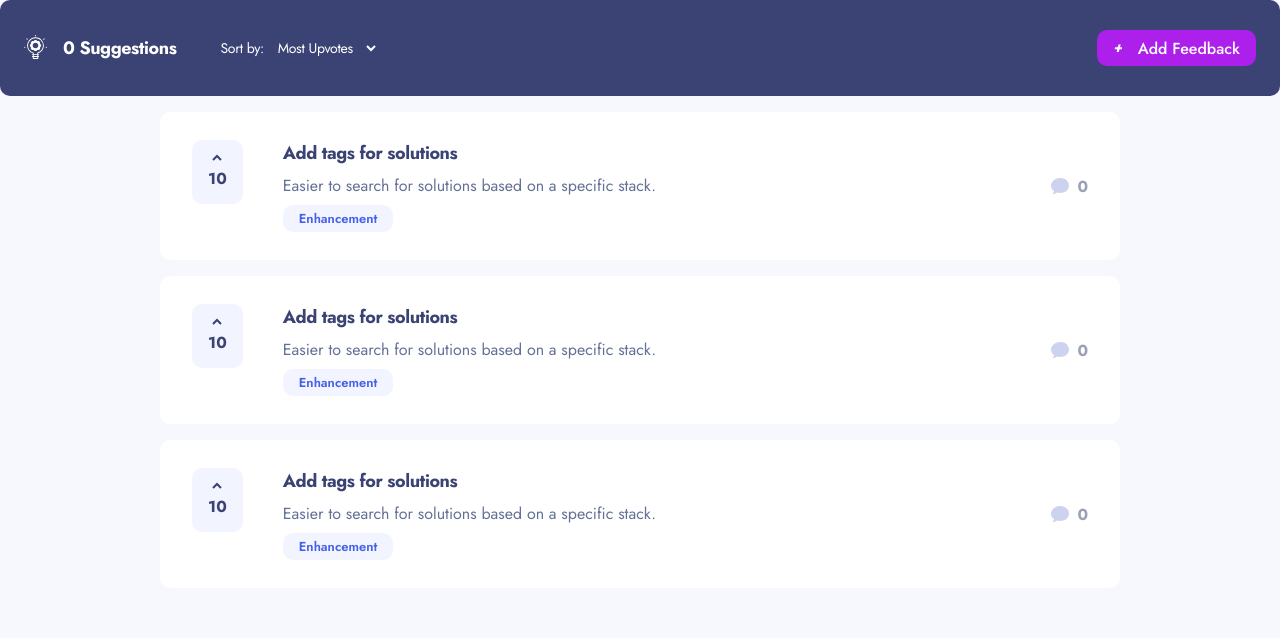
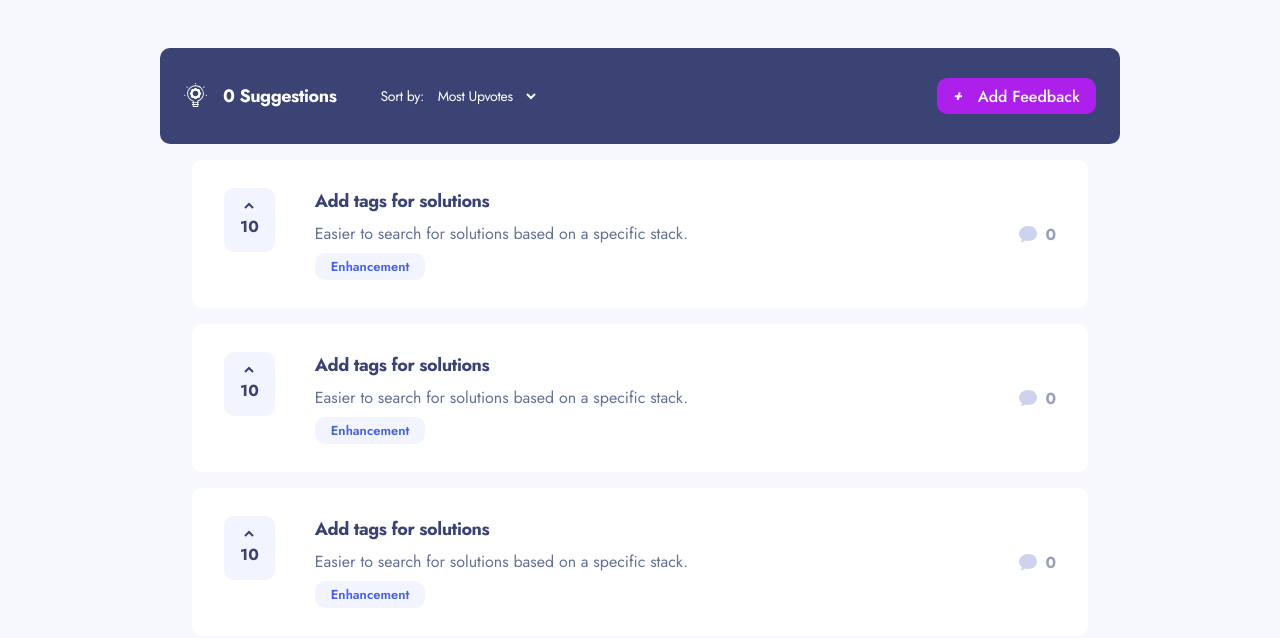
Before and after one commit to jmenges/feedback-next, a Next.js app: page / in a window 1280 px wide. Shown: the top 638 px of the page. Built offline with nearby package versions, Linux system fonts and the light colour scheme; what @thoughtbot/tailwindcss-aria-attributes would draw is missing.

Commit message:
update layout

```diff
--- a/src/app/layout.tsx
+++ b/src/app/layout.tsx
@@ -16,7 +16,7 @@ export default function RootLayout({
 }) {
   return (
     <html lang="en">
-      <body className={cn(jost.className, "bg-lighter-grey text-blue-grey text-xs tablet:text-md")}>{children}</body>
+      <body className={cn(jost.className, "bg-lighter-grey text-blue-grey text-xs tablet:text-md container mt-12")}>{children}</body>
     </html>
   )
 }
```
